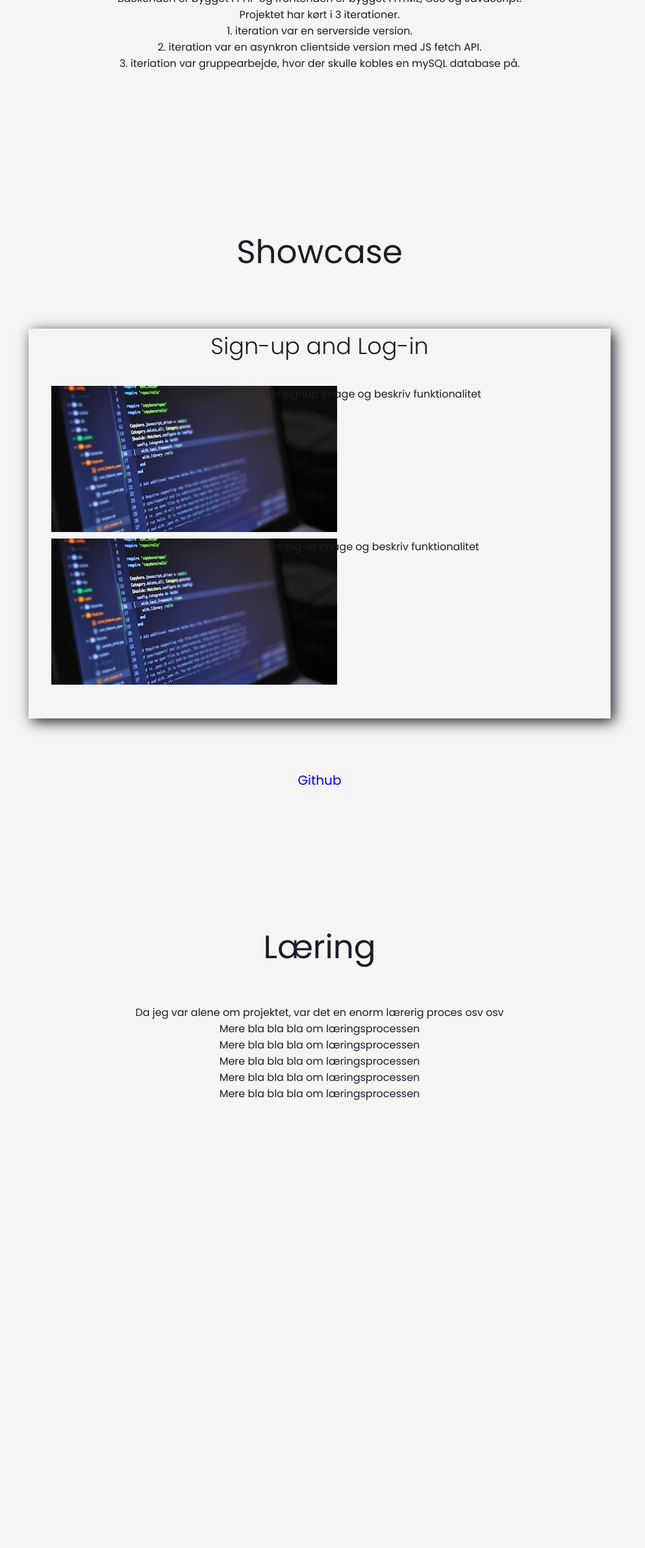
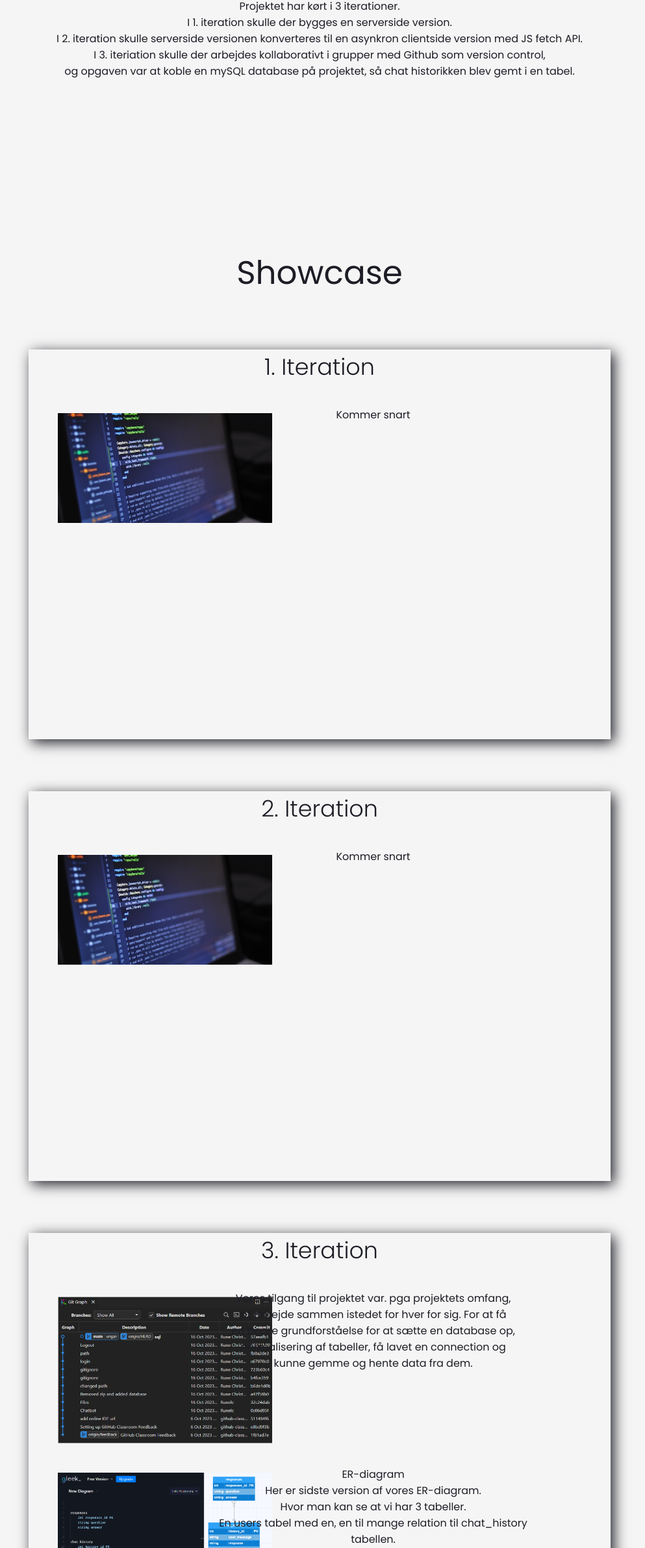
Before and after one commit to JakobBundgaard/my-portfolio, a plain HTML site: page views/chatGPT.html in a window 1280 px wide. Shown: the part 417-2800 px from the top of the page at 65% size, without its empty margins (148-1141 px from the left). Before the commit the page ends 2400 px from the top, so only its background shows below. Drawn offline with nearby package versions, Linux system fonts and the light colour scheme.

Commit message:
project description added
Db and ER description and images added
connection description and images added.

```diff
--- a/css/style.css
+++ b/css/style.css
@@ -271,6 +271,8 @@ h2 {
     align-items: center;
     text-align: center;
     height: 100vh;
+    /* padding: 0; */
+    /* margin-bottom: 50px; */
 }
 
 .description-header {
@@ -289,7 +291,7 @@ h2 {
     flex-direction: column;
     align-items: center;
     text-align: center;
-    height: 100vh;
+    height: auto;
 }
 
 .showcase-project-card {
@@ -322,7 +324,9 @@ h2 {
 } */
 
 .showcase-img {
-    margin-bottom: 10px;
+    margin-bottom: 15px;
+    padding: 10px;
+    max-width: 350px;
 }
 
 .github-link a {
@@ -338,5 +342,6 @@ h2 {
     flex-direction: column;
     align-items: center;
     text-align: center;
+    margin-top: 50px;
     min-height: 100vh;
 }
--- a/views/chatGPT.html
+++ b/views/chatGPT.html
@@ -37,9 +37,11 @@
                                 chatGPTclon.</p>
                             <p>Backenden er bygget i PHP og frontenden er bygget i HTML, CSS og JavaScript.</p>
                             <p>Projektet har kørt i 3 iterationer.</p>
-                            <p>1. iteration var en serverside version.</p>
-                            <p>2. iteration var en asynkron clientside version med JS fetch API.</p>
-                            <p>3. iteriation var gruppearbejde, hvor der skulle kobles en mySQL database på.</p>
+                            <p>I 1. iteration skulle der bygges en serverside version.</p>
+                            <p>I 2. iteration skulle serverside versionen konverteres til
+                                 en asynkron clientside version med JS fetch API.</p>
+                            <p>I 3. iteriation skulle der arbejdes kollaborativt i grupper med Github som version control,</p>
+                            <p>og opgaven var at koble en mySQL database på projektet, så chat historikken blev gemt i en tabel.</p>
                         </div>
                     </div>
                 </div>
@@ -52,40 +54,95 @@
                     <h2 class="description-header">Showcase</h2>
                     <div class="showcase-container">
                         <div class="showcase-project-card">
-                            <h3 class="showcase-card-title">Sign-up and Log-in</h3>
+                            <h3 class="showcase-card-title">1. Iteration</h3>
                             <div class="showcase-description-container">
                                 <img class="showcase-img" src="../images/project-1.jpg" alt="Project 1 image">
                                 <div class="showcase-subtext">
-                                    <p>Vis signup image og beskriv funktionalitet</p>
+                                    <p>Kommer snart</p>
+                                </div>
+                                <!-- <img class="showcase-img" src="../images/project-1.jpg" alt="Project 1 image">
+                                <div class="showcase-subtext">
+                                    <p>Vis log-in image og beskriv funktionalitet</p>
+                                </div> -->
+                            </div>
+                        </div>
+                        <div class="showcase-project-card">
+                            <h3 class="showcase-card-title">2. Iteration</h3>
+                            <div class="showcase-description-container">
+                                <img class="showcase-img" src="../images/project-1.jpg" alt="Project 1 image">
+                                <div class="showcase-subtext">
+                                    <p>Kommer snart</p>
+                                </div>
+                                <!-- <img class="showcase-img" src="../images/project-1.jpg" alt="Project 1 image">
+                                <div class="showcase-subtext">
+                                    <p>Vis log-in image og beskriv funktionalitet</p>
+                                </div> -->
+                            </div>
+                        </div>
+                        <div class="showcase-project-card">
+                            <h3 class="showcase-card-title">3. Iteration</h3>
+                            <div class="showcase-description-container">
+                                <img class="showcase-img" src="../images/GitGraph_start.PNG" alt="Project 1 image">
+                                <div class="showcase-subtext">
+                                    <p>Vores tilgang til projektet var. pga projektets omfang, </p>
+                                    <p>at arbejde sammen istedet for hver for sig. For at få</p>
+                                    <p>en bedre grundforståelse for at sætte en database op,</p>
+                                    <p>normalisering af tabeller, få lavet en connection og </p>
+                                    <p>kunne gemme og hente data fra dem.</p>
+                                </div>
+                                <img class="showcase-img" src="../images/ER_final.PNG" alt="Project 1 image">
+                                <div class="showcase-subtext">
+                                    <p>ER-diagram</p>
+                                    <p>Her er sidste version af vores ER-diagram.</p>
+                                    <p>Hvor man kan se at vi har 3 tabeller.</p>
+                                    <p>En users tabel med en, en til mange relation til chat_history tabellen.</p>
+                                    <p>Vores chat_history tabel med en, en til mange relation til vores responses tabel.</p>
+                                </div>
+                            </div>
+                        </div>
+                        <div class="showcase-project-card">
+                            <h3 class="showcase-card-title">3. Iteration</h3>
+                            <div class="showcase-description-container">
+                                <img class="showcase-img" src="../images/tables_final.PNG" alt="Project 1 image">
+                                <div class="showcase-subtext">
+                                    <p>Her er vores SQL queries til at lave tabellerne.</p>
+                                    <p>I responses tabellen har vi et autoincrementet responses_id, som er primary key og to</p>
+                                    <p>varchar attributter til spørgsmål og svar.</p>
+                                    <p>I chat_history tabellen har vi en primary key history_id, to varchar attributter</p>
+                                    <p>user_messages og response, til brugerens input og chatbottens svar.</p>
+                                    <p>Så har vi chat_id, som er foreign key, en reference til responses tabellen.</p>
+                                    <p>Users tabellen er til så, der på sigt, kan oprettes flere brugere og de kan tilgå deres chat historik</p>
+
+                                </div>
+                                <img class="showcase-img" src="../images/db_connection.PNG" alt="Project 1 image">
+                                <div class="showcase-subtext">
+                                    <p>Her forbinder vi til databasen med mysqli_connect.</p>
+                                    <p>først includer vi sql.php, hvor database informationen ligger.</p>
+                                    <p>De ligge i en seperat fil, som er gitignored, så login info</p>
+                                    <p>ikke bliver commited til Github</p>
+                                </div>
+                            </div>
+                        </div>
+                        <div class="showcase-project-card">
+                            <h3 class="showcase-card-title">3. Iteration</h3>
+                            <div class="showcase-description-container">
+                                <img class="showcase-img" src="../images/db_connection.PNG" alt="Project 1 image">
+                                <div class="showcase-subtext">
+                                    <p>kfkvbdfvb</p>
                                 </div>
                                 <img class="showcase-img" src="../images/project-1.jpg" alt="Project 1 image">
                                 <div class="showcase-subtext">
-                                    <p>Vis log-in image og beskriv funktionalitet</p>
+                                    <p>Kommer snart</p>
                                 </div>
                             </div>
                         </div>
-                        <!-- <div class="showcase-project-card">
-                            <h3 class="showcase-card-title">Opret, edit og slet album</h3>
-                            <div class="showcase-description-container-1">
-                                <img class="showcase-img" src="../images/project-1.jpg" alt="Project 1 image">
-                                <div class="showcase-subtext">
-                                    <p>Opret, edit og slet album funktionalitet</p>
-                                </div>
-                                <img class="showcase-img" src="../images/project-1.jpg" alt="Project 1 image">
-                                <div class="showcase-subtext">
-                                    <p>Upload album image funktionalitet</p>
-                                </div>
-                                <img class="showcase-img" src="../images/project-1.jpg" alt="Project 1 image">
-                                <div class="showcase-subtext">
-                                    <p>Vis log-in image og beskriv funktionalitet</p>
-                                </div>
-                            </div>
-                        </div> -->
+
                     </div>
                 </div>
-                <p class="github-link"><a href="https://github.com/JakobBundgaard/htdocs/tree/master/myVinyls" target="_blank">Github</a></p>
+                <p class="github-link"><a href="https://github.com/eaaa-dob-wu-e23a/portfolio-JakobBundgaard" target="_blank">Github</a></p>
             </article>
         </section>
+
 
         <section class="lessons-learned" id="learned">
             <article>
```
Also changed, not shown: images/ER_final.PNG (added), images/ER_start.PNG (added), images/GitGraph_final.PNG (added), images/GitGraph_start.PNG (added), images/db_connection.PNG (added), images/display_chat_hist.PNG (added), images/message1.PNG (added), images/tables_final.PNG (added), images/tables_start.PNG (added).
